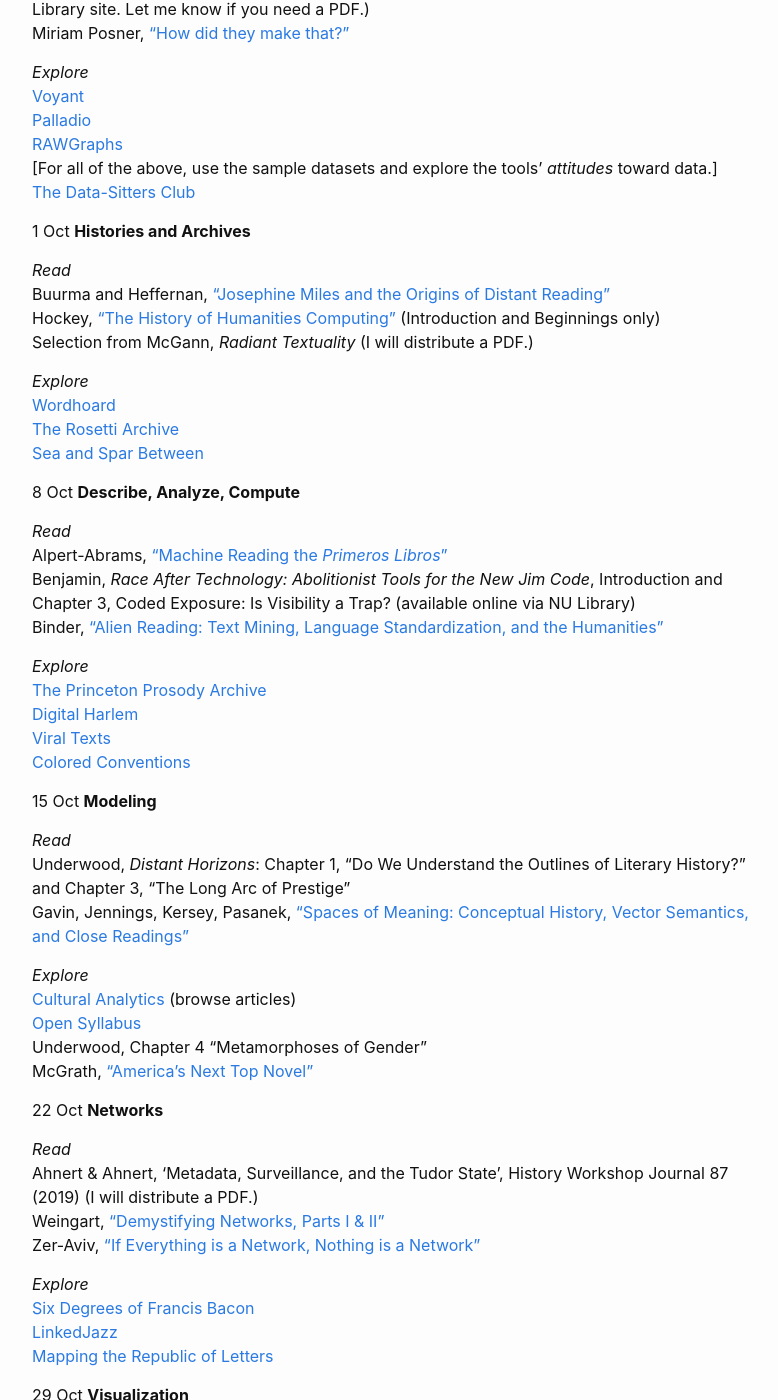
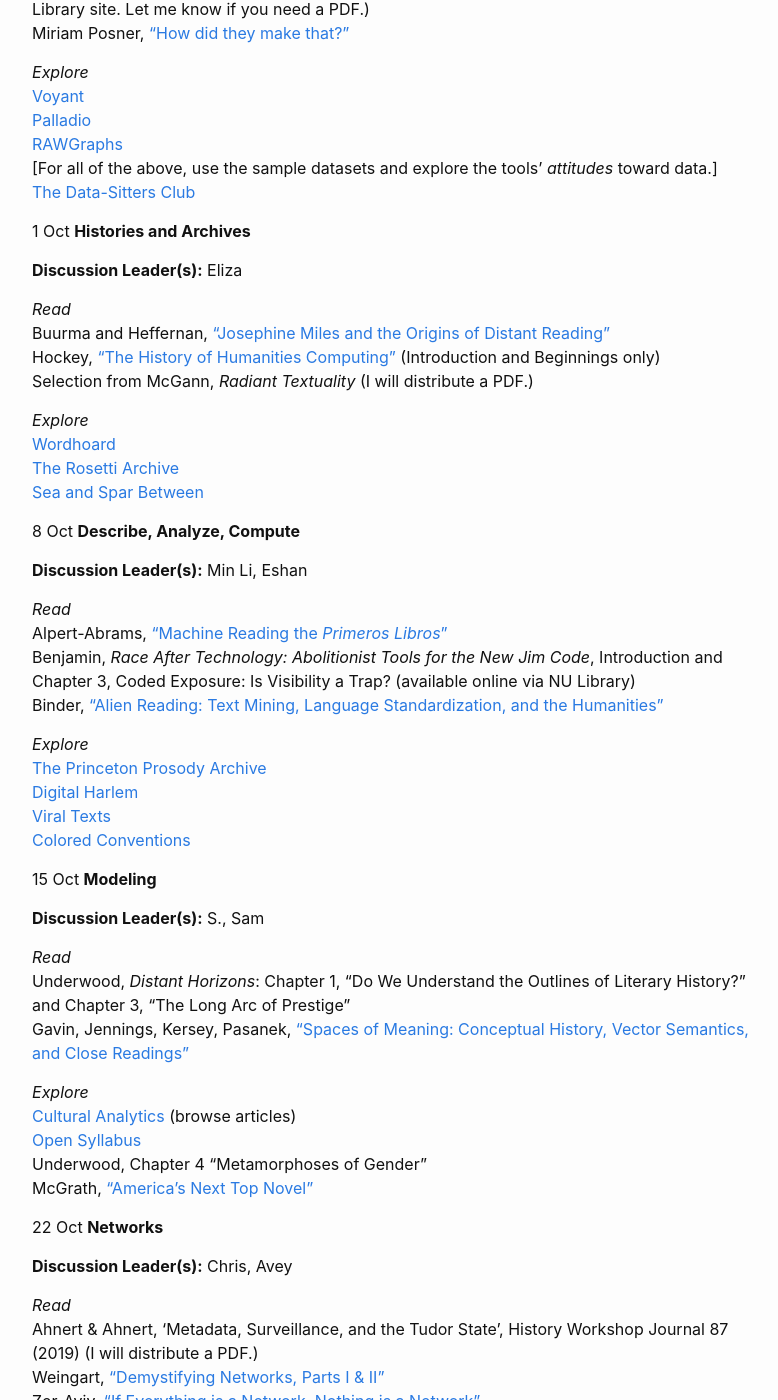
Before and after one commit to jrladd/dh2020, a Jekyll site: the page built from schedule.md, in a window 1280 px wide and 1400 px high, scrolled down 1074 px. Shown: the whole window, without its empty margins (238-1016 px from the left). Built offline with Jekyll 4.4.1, drawn with Linux system fonts in a browser that asks for light colours; some of the changed text lies outside the part shown.

Commit message:
added discussion leaders to schedule

```diff
--- a/schedule.md
+++ b/schedule.md
@@ -45,6 +45,8 @@
 
 1 Oct  **Histories and Archives**
 
+**Discussion Leader(s):** Eliza
+
 *Read*
 Buurma and Heffernan, ["Josephine Miles and the Origins of Distant Reading"](https://modernismmodernity.org/forums/posts/search-and-replace)
 Hockey, ["The History of Humanities Computing"](http://www.digitalhumanities.org/companion/view?docId=blackwell/9781405103213/9781405103213.xml&chunk.id=ss1-2-1) (Introduction and Beginnings only)
@@ -56,6 +58,8 @@
 [Sea and Spar Between](https://nickm.com/montfort_strickland/sea_and_spar_between/)
 
 8 Oct  **Describe, Analyze, Compute**
+
+**Discussion Leader(s):** Min Li, Eshan
 
 *Read*
 Alpert-Abrams, ["Machine Reading the *Primeros Libros*"](http://www.digitalhumanities.org/dhq/vol/10/4/000268/000268.html)
@@ -70,6 +74,8 @@
 
 15 Oct  **Modeling**
 
+**Discussion Leader(s):** S., Sam
+
 *Read*
 Underwood, *Distant Horizons*: Chapter 1, "Do We Understand the Outlines of Literary History?" and Chapter 3, "The Long Arc of Prestige"
 Gavin, Jennings, Kersey, Pasanek, ["Spaces of Meaning: Conceptual History, Vector Semantics, and Close Readings"](https://dhdebates.gc.cuny.edu/read/untitled-f2acf72c-a469-49d8-be35-67f9ac1e3a60/section/4ce82b33-120f-423f-ba4c-40620913b305)
@@ -82,6 +88,8 @@
 
 22 Oct  **Networks**
 
+**Discussion Leader(s):** Chris, Avey
+
 *Read*
 Ahnert & Ahnert, ‘Metadata, Surveillance, and the Tudor State’, History Workshop Journal 87 (2019) (I will distribute a PDF.)
 Weingart, ["Demystifying Networks, Parts I & II"](http://journalofdigitalhumanities.org/1-1/demystifying-networks-by-scott-weingart/)
@@ -93,6 +101,8 @@
 [Mapping the Republic of Letters](http://republicofletters.stanford.edu/)
 
 29 Oct  **Visualization**
+
+**Discussion Leader(s):** Jessica, Maria
 
 *Read*
 Drucker, ["Humanities Approaches to Graphical Display"](http://digitalhumanities.org/dhq/vol/5/1/000091/000091.html)
@@ -108,6 +118,8 @@
 
 5 Nov  **Pedagogy and Publics**
 
+**Discussion Leader(s):** Sreddy
+
 *Read*
 Risam, *New Digital Worlds: Postcolonial Digital Humanities in Theory, Praxis, and Pedagogy*, Introduction, Chapter 4: "Postcolonial Digital Pedagogy," and Conclusion: A Call to Action
 Nowviskie, ["Reconstitute the World"](http://nowviskie.org/2018/reconstitute-the-world/) and [Change Us, Too](http://nowviskie.org/2019/change-us-too/)
@@ -119,6 +131,8 @@
 [DH Syllabi Collection](/dh2020/credits)
 
 12 Nov  **New Media Possibilities and Limitations**
+
+**Discussion Leader(s):** Serena, Emily
 
 *Read*
 Noble, *Algorithms of Oppression: How Search Engines Reinforce Racism*, Chapter 1: A Society, Searching, Chapter 5: The Future of Knowledge in the Public, and Conclusion
```
